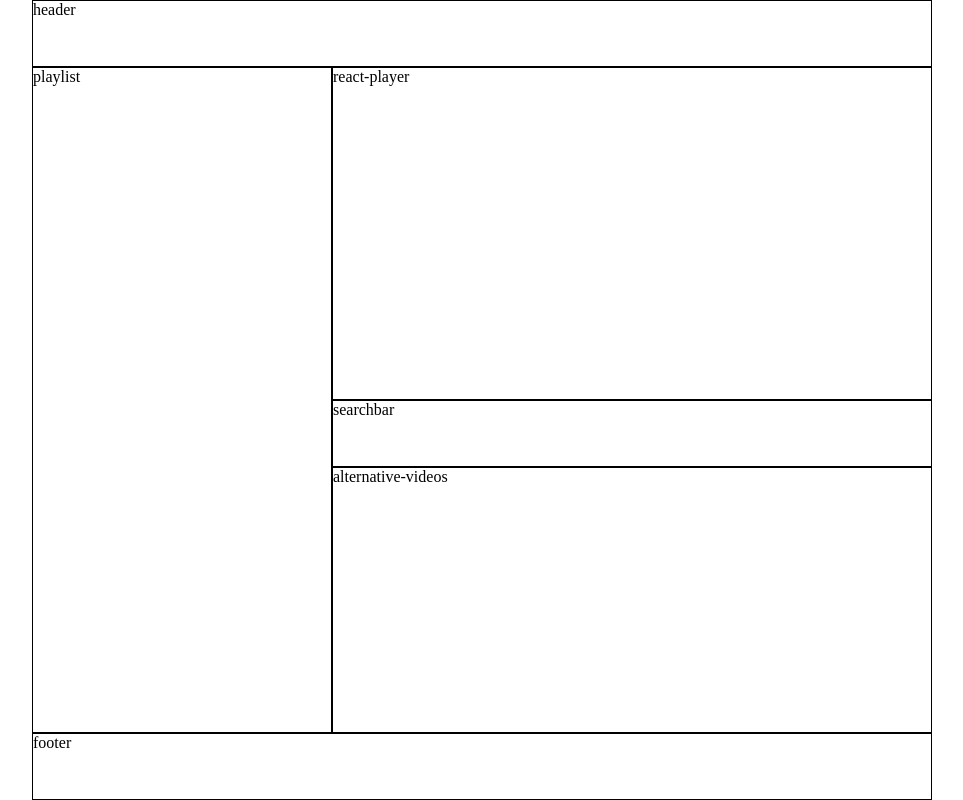
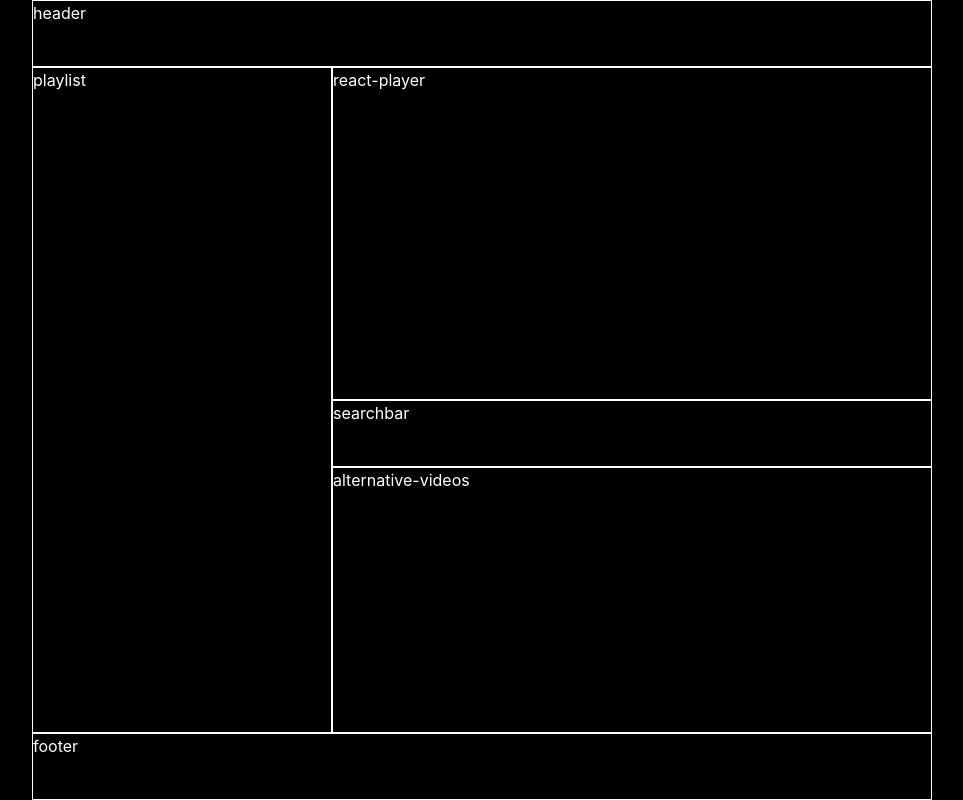
Before and after one commit to JNVP/VRL, a React app: page / in a window 1280 px wide. Shown: the whole page, without its empty margins (158-1121 px from the left). Built offline with nearby package versions, Linux system fonts and the light colour scheme.

Commit message:
new theme

```diff
--- a/package.json
+++ b/package.json
@@ -23,14 +23,19 @@
     "@babel/core": "^7.14.3",
     "@babel/preset-env": "^7.14.4",
     "@babel/preset-react": "^7.13.13",
+    "@chakra-ui/react": "^1.6.3",
+    "@emotion/react": "^11.4.0",
+    "@emotion/styled": "^11.3.0",
     "babel-loader": "^8.2.2",
     "babel-polyfill": "^6.26.0",
     "bcrypt": "^5.0.1",
     "css-loader": "^5.2.6",
     "dotenv": "^10.0.0",
     "express": "^4.17.1",
+    "framer-motion": "^4.1.17",
     "googleapis": "^75.0.0",
     "node-sass": "^6.0.0",
+    "nodemon": "^2.0.7",
     "path": "^0.12.7",
     "react": "^17.0.2",
     "react-dom": "^17.0.2",
--- a/src/App.scss
+++ b/src/App.scss
@@ -2,6 +2,7 @@
   margin: 0;
   padding: 0;
   box-sizing: border-box;
+  background: black;
 }
 
 .wrapper {
@@ -23,40 +24,47 @@
 }
 
 .header {
-  border: 1px solid black;
+  border: 1px solid white;
+  color : white;
   // grid-column: 1/13;
   // grid-row: 1/2;
   grid-area: 1/1/2/13;
 }
 
 .playlist {
-  border: 1px solid black;
+  border: 1px solid white;
   grid-area: 2/1/12/5;
+  color : white;
 }
 
 .react-player{
-  border: 1px solid black;
+  border: 1px solid white;
   grid-area: 2/5/7/13;
+  color : white;
 }
 
 .searchbar {
-  border: 1px solid black;
+  border: 1px solid white;
   grid-area: 7/5/8/13;
+  color : white;
 }
 
 .alternative-videos{
-  border: 1px solid black;
+  border: 1px solid white;
   grid-area: 8/5/12/13;
+  color : white;
 }
 
 .footer {
-  border: 1px solid black;
+  border: 1px solid white;
   grid-area: 12/1/13/13;
+  color : white;
 }
 
 .login-container{
-  border: 1px solid black;
+  border: 1px solid white;
   grid-area: 4/5/9/9;
+  color : white;
 }
 
 // tablets
--- a/src/components/Reactplayer.js
+++ b/src/components/Reactplayer.js
@@ -14,7 +14,7 @@ export default function Reactplayer() {
         width={'100%'}
         height={'90%'}
         playing={true}
-        muted={true}
+       // muted={false}
         controls={true}
       />
     </div>
--- a/src/index.js
+++ b/src/index.js
@@ -2,6 +2,7 @@ import React from 'react';
 import ReactDOM from 'react-dom';
 import App from './components/App';
 import Login from './components/Login';
+import { ChakraProvider } from "@chakra-ui/react"
 // needed this import to stop the regenerator runtime error and because babel polyfill is deprecated
 import 'regenerator-runtime/runtime';
 
```
Also changed, not shown: src/components/App.js (+6 -2 lines), src/components/Header.js (added, +13 -0 lines), src/components/Menu.js (added), src/components/spotify.svg (added), 2 other files.
